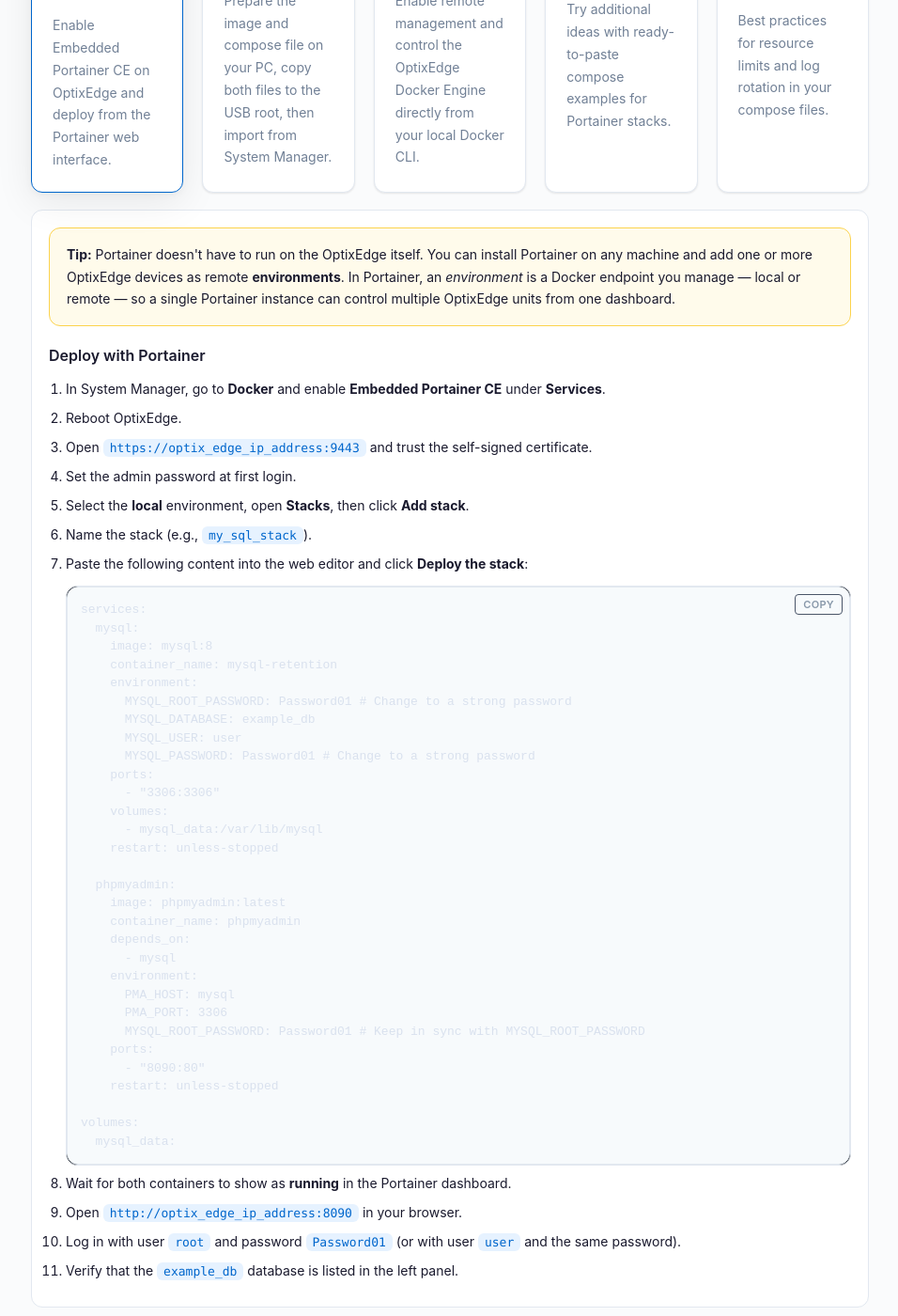
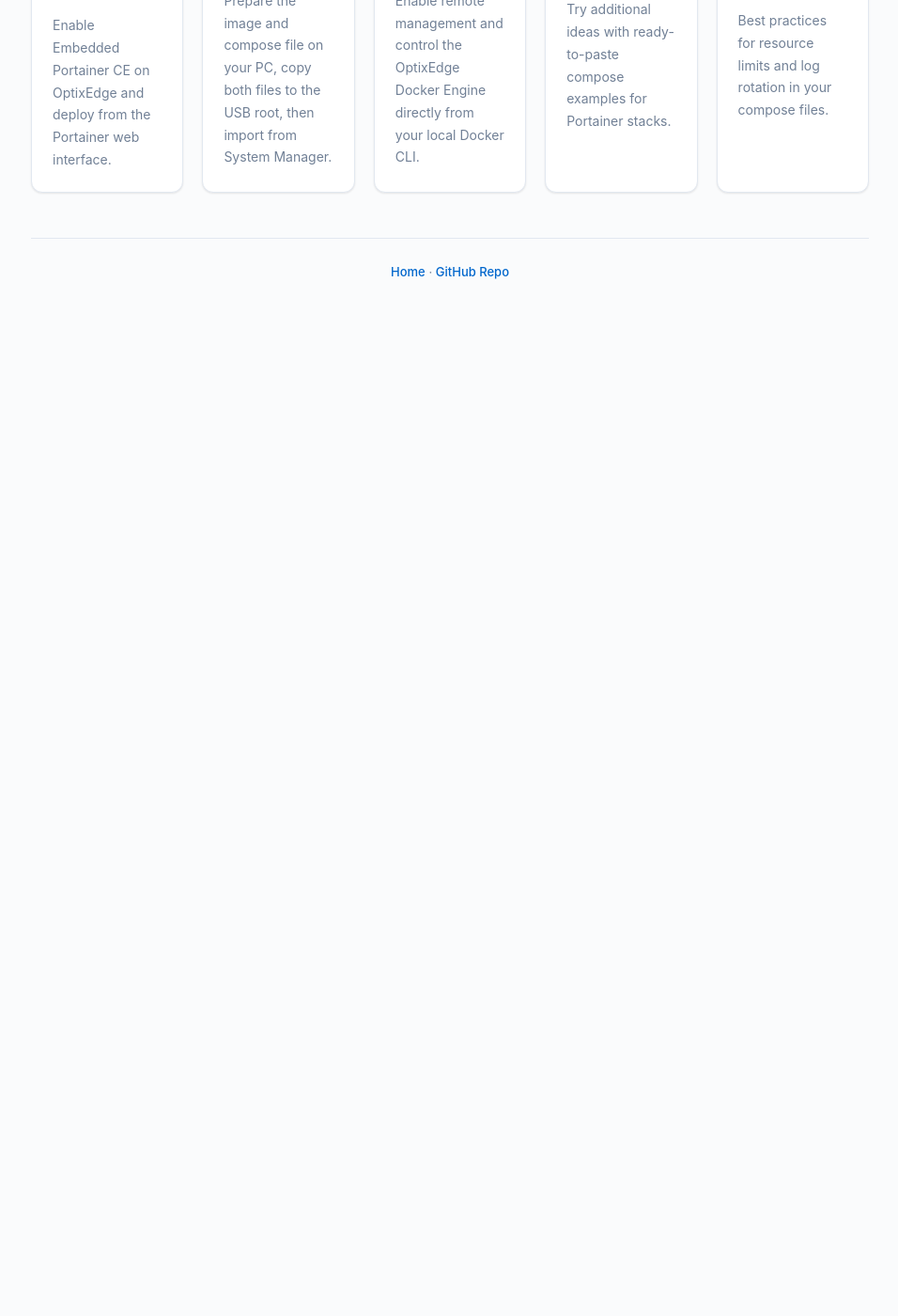
Before and after one commit to massimovar/LearningFTOptix, a Jekyll site: the page built from docs/chapters/OptixEdge.html, in a window 1280 px wide and 1400 px high, scrolled down 835 px. Shown: the whole window at 94% size, without its empty margins (161-1117 px from the left). Built offline with Jekyll 4.4.1, drawn with Linux system fonts in a browser that asks for light colours; after the commit the page ends 1175 px from its top, so only the background shows below that.

Commit message:
No path pre-selected on page load

```diff
--- a/docs/chapters/OptixEdge.html
+++ b/docs/chapters/OptixEdge.html
@@ -320,7 +320,7 @@
   </div>
 
   <div class="deploy-grid">
-    <button class="deploy-card deploy-toggle is-active" data-target="path-1" aria-expanded="true" aria-controls="path-1" type="button">
+    <button class="deploy-card deploy-toggle" data-target="path-1" aria-expanded="false" aria-controls="path-1" type="button">
       <h3>Path 1<br>Portainer Stack</h3>
       <p>Enable Embedded Portainer CE on OptixEdge and deploy from the Portainer web interface.</p>
     </button>
@@ -342,7 +342,7 @@
     </button>
   </div>
 
-  <div class="path path-panel is-visible" id="path-1">
+  <div class="path path-panel" id="path-1">
     <div class="tutorial-note" style="margin-bottom:18px;">
       <strong>Tip:</strong> Portainer doesn't have to run on the OptixEdge itself. You can install Portainer on any machine and add one or more OptixEdge devices as remote <strong>environments</strong>. In Portainer, an <em>environment</em> is a Docker endpoint you manage — local or remote — so a single Portainer instance can control multiple OptixEdge units from one dashboard.
     </div>
```
